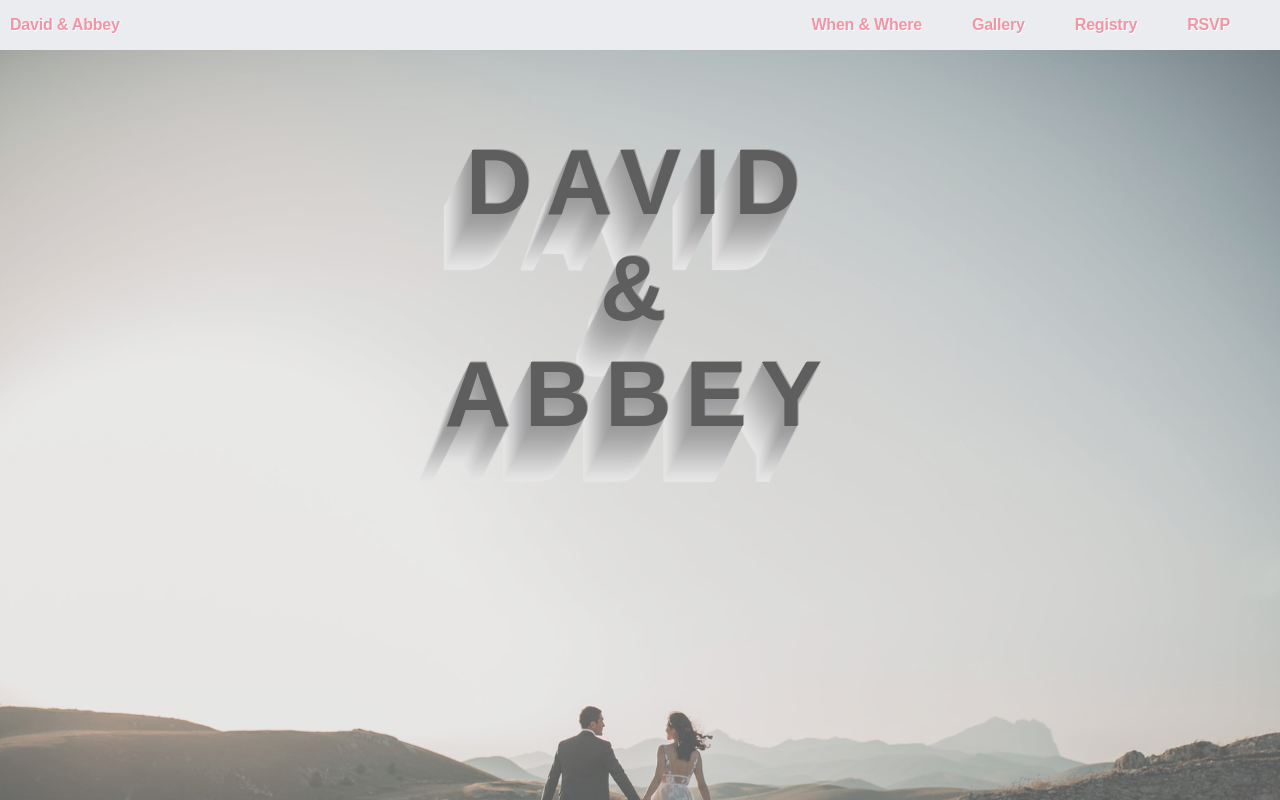
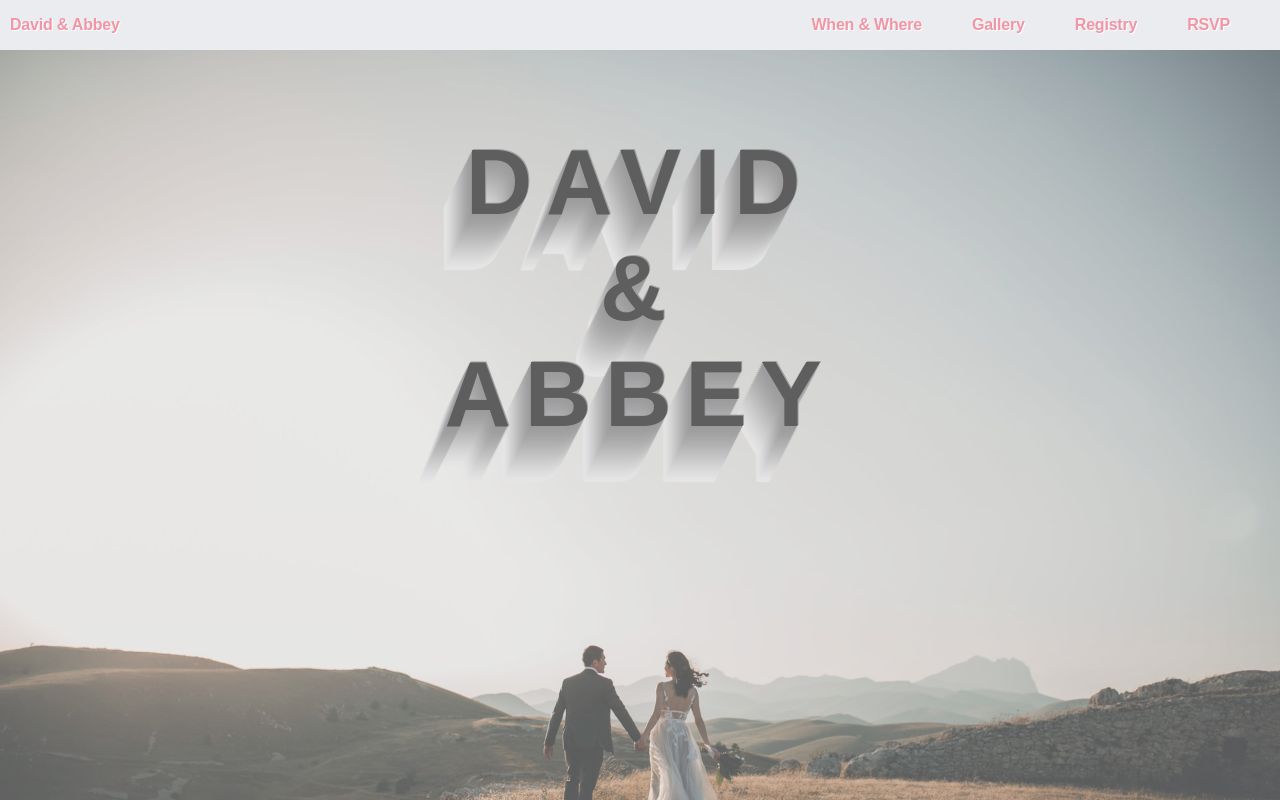
Before and after one commit to mdflynn/stieber-wedding, a React (Create React App) app: page / in a window 1280 px wide. Shown: the top 800 px of the page. Built offline with nearby package versions, Linux system fonts and the light colour scheme.

Commit message:
refactor background img

```diff
--- a/src/components/MainPage/MainPage.scss
+++ b/src/components/MainPage/MainPage.scss
@@ -2,7 +2,8 @@
 
 .bg {
   background-image: url("../../assets/stock-1.jpg");
-  height: 900px;
+  content: "";
+  height: 100vh;
   background-position: center;
   background-repeat: no-repeat;
   background-size: cover;
@@ -21,7 +22,6 @@
   text-transform: uppercase;
   text-rendering: optimizeLegibility;
   color: #131313;
-  // background-color: #e7e5e4;
   letter-spacing: 0.15em;
   text-shadow: 1px -1px 0 #767676, -1px 2px 1px #737272, -2px 4px 1px #767474,
     -3px 6px 1px #787777, -4px 8px 1px #7b7a7a, -5px 10px 1px #7f7d7d,
```
